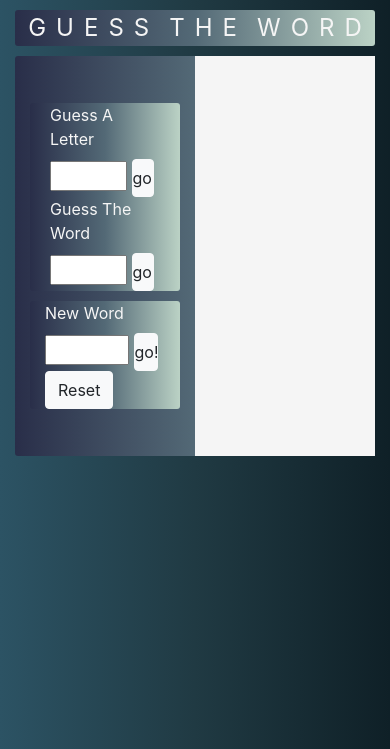
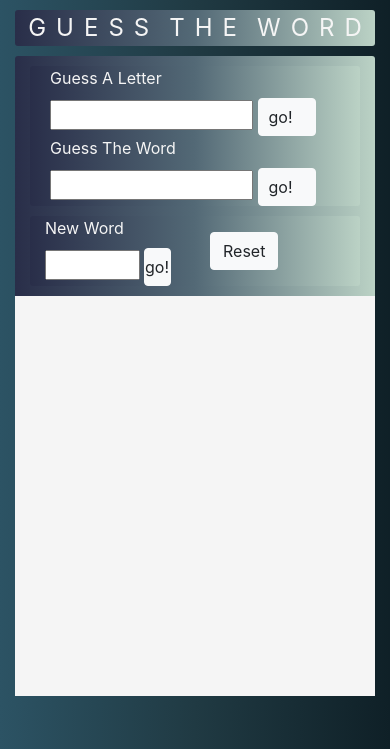
Before and after one commit to EdwinBoersema/Hangman, a plain HTML site: page index.html in a window 390 px wide. Shown: the part 95-844 px from the top of the page. Drawn offline with nearby package versions, Linux system fonts and the light colour scheme.

Commit message:
Fixed some small problems and added preliminary responsiveness.

```diff
--- a/index.html
+++ b/index.html
@@ -30,14 +30,14 @@
             <span class="d">D</span>
         </div>
         <div class="row">
-            <div class="col">
+            <div class="col-md-6">
                 <div id="guess" class="row inputRow">
-                    <form class="col">
+                    <form class="col-sm">
                          <label for="">Guess A Letter</label>
                         <input type="text" id="guessLetterInput" maxlength="1">
                         <input id="guessLetterButton" type="button" class="btn btn-light" value="go!">
                     </form>
-                    <form class="col">
+                    <form class="col-sm">
                         <label for="">Guess The Word</label>
                         <input type="text" id="guessWordInput">
                         <input id="guessWordButton" type="button" class="btn btn-light" value="go!">
@@ -54,7 +54,7 @@
                     </div>
                 </div>
             </div>
-            <div id="faults" class="col">
+            <div id="faults" class="col-md-6">
 
             </div>
         </div>
--- a/main.js
+++ b/main.js
@@ -1,5 +1,5 @@
 // declaring global variables
-var wordToGuess = "woord";
+var wordToGuess = "";
 var letterGuess = "";
 var wordGuess = "";
 var lives = 5;
```
